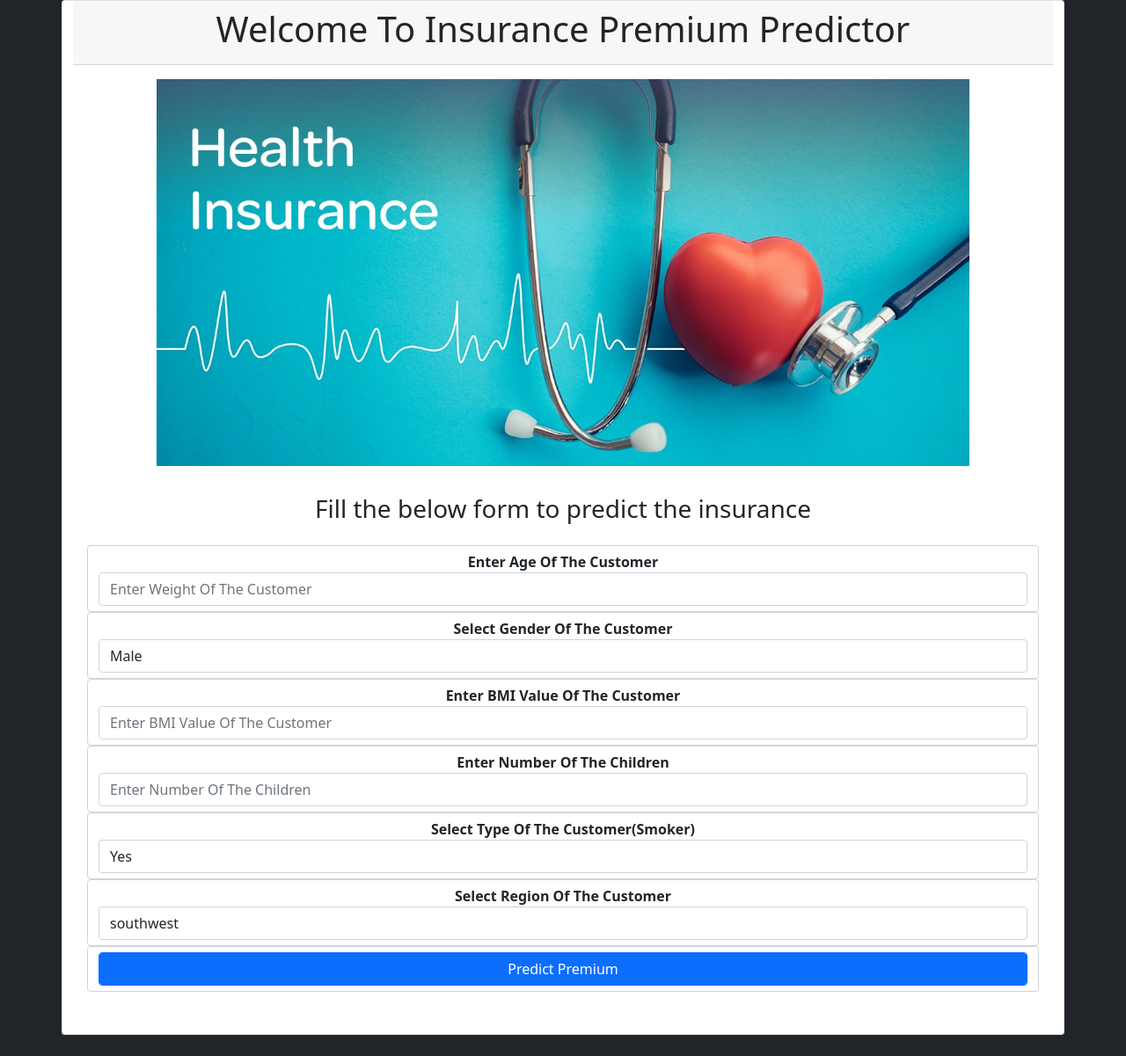
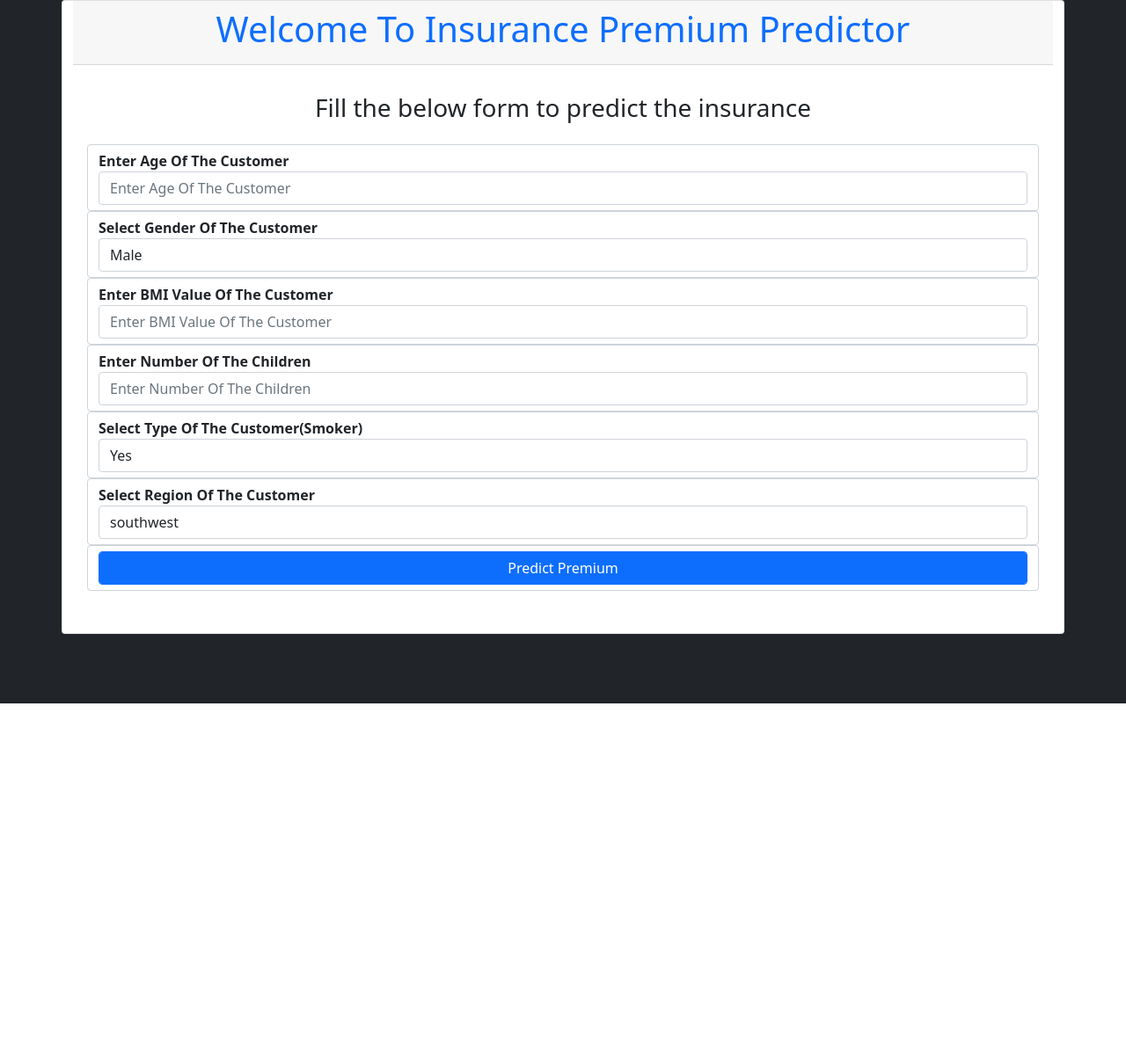
Before and after one commit to kamleshp95/Inurance_Premium_Prediction, a Flask app: page / in a window 1280 px wide. Shown: the whole page at 88% size. After the commit the page ends 800 px from the top, so only its background shows below. Run offline with Flask 2, Linux system fonts and the light colour scheme; parts of the project's set-up code (start-up, migrations or seed data) failed here and were passed over.

Commit message:
Files Added

```diff
--- a/app.py
+++ b/app.py
@@ -23,4 +23,4 @@ def predict():
 
     return render_template("index.html",prediction=prediction)
 if __name__ == "__main__":
-    app.run(debug=True)
+    app.run(host="0.0.0.0")
--- a/inference.py
+++ b/inference.py
@@ -9,7 +9,7 @@ from sklearn.pipeline import Pipeline
 from sklearn.compose import ColumnTransformer
 from sklearn.preprocessing import LabelEncoder, MinMaxScaler
 
-with open ("model\gbr_model_final.pkl", 'rb') as grb:
+with open ("model/gbr_model_final.pkl", 'rb') as grb:
     loaded_model= pickle.load(grb)
 
 def get_prediction( age, sex, bmi,children,smoker, region):
--- a/templates/index.html
+++ b/templates/index.html
@@ -14,18 +14,13 @@
         <div class="row">
             <div class="card mt-50" style="width: 100%; height:100%">
                 <div class="card-header">
-                    <div class="col-12" style="text-align: center">
-                        <h1>Welcome To Insurance Premium Predictor</h1>
-                    </div>
-                </div>
-                <div style="text-align: center;margin-top:1rem" class="row justify-content-center">
-                    <div style="text-align: center" class="col-sm-10">
-                        <img src="{{url_for('static',filename='image1.jpg')}}" class="img-fluid" alt=" Health insurance">
+                    <div class="col-12" style="text-align: center; text-decoration: none">
+                        <a href="/" style="text-decoration: none"><h1>Welcome To Insurance Premium Predictor</h1></a>
                     </div>
                 </div>
                 <div style="text-align: center;margin-top:1rem" class="row">
                     {% if prediction %}
-                    <h3> Your Premium isurance will be: {{ prediction }}  </h3>
+                    <h3> Your Insurance Premium will be: {{ prediction }}  </h3>
                     {% endif %}
                 </div>
                 <div style="text-align: center;margin-top:1rem" class="row">
@@ -34,11 +29,11 @@
                 </div>
                 <div class="card-body">
                     <form method="post" accept-charset="utf-8" action="{{ url_for('predict') }}" name="input_form">
-                        <div class="col-10 form-control" style="text-align: center">
+                        <div class="col-10 form-control">
                             <label><b>Enter Age Of The Customer</b></label>
-                            <input class="form-control" id="age" name="age" placeholder="Enter Weight Of The Customer">
+                            <input class="form-control" id="age" name="age" placeholder="Enter Age Of The Customer">
                         </div>
-                        <div class="col-10 form-control" style="text-align: center">
+                        <div class="col-10 form-control">
                             <label><b>Select Gender Of The Customer</b></label>
                             <select class="selectpicker form-control" id="sex" name="sex" required="1">
                                 {% for i in gender %}
@@ -46,17 +41,17 @@
                                 {% endfor %}
                             </select>
                         </div>
-                        <div class="col-10 form-control" style="text-align: center">
+                        <div class="col-10 form-control">
                             <label><b>Enter BMI Value Of The Customer</b></label>
                             <input class="form-control" id="bmi" name="bmi"
                                 placeholder="Enter BMI Value Of The Customer">
                         </div>
-                        <div class="col-10 form-control" style="text-align: center">
+                        <div class="col-10 form-control">
                             <label><b>Enter Number Of The Children</b></label>
                             <input class="form-control" id="children" name="children"
                                 placeholder="Enter Number Of The Children">
                         </div>
-                        <div class="col-10 form-control" style="text-align: center">
+                        <div class="col-10 form-control">
                             <label><b>Select Type Of The Customer(Smoker)</b></label>
                             <select class="selectpicker form-control" id="smoker" name="smoker" required="1">
                                 {% for type in smoker %}
@@ -64,7 +59,7 @@
                                 {% endfor %}
                             </select>
                         </div>
-                        <div class="col-10 form-control" style="text-align: center">
+                        <div class="col-10 form-control">
                             <label><b>Select Region Of The Customer</b></label>
                             <select class="selectpicker form-control" id="region" name="region" required="1">
                                 {% for Region in region %}
```
Also changed, not shown: Screenshot of depoyed page.png (deleted), predicted price screenshot.png (deleted), static/image1.jpg (deleted).
